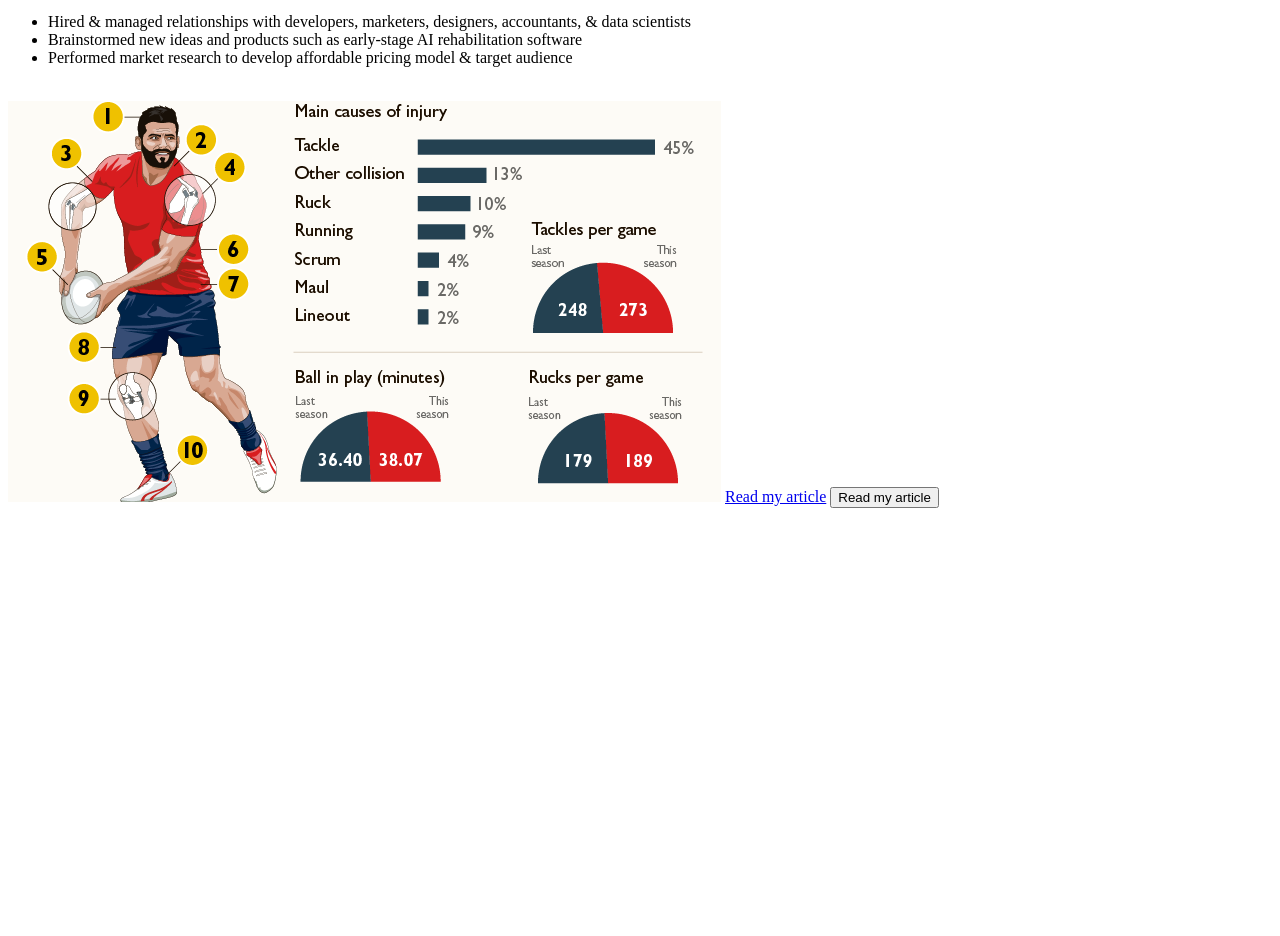
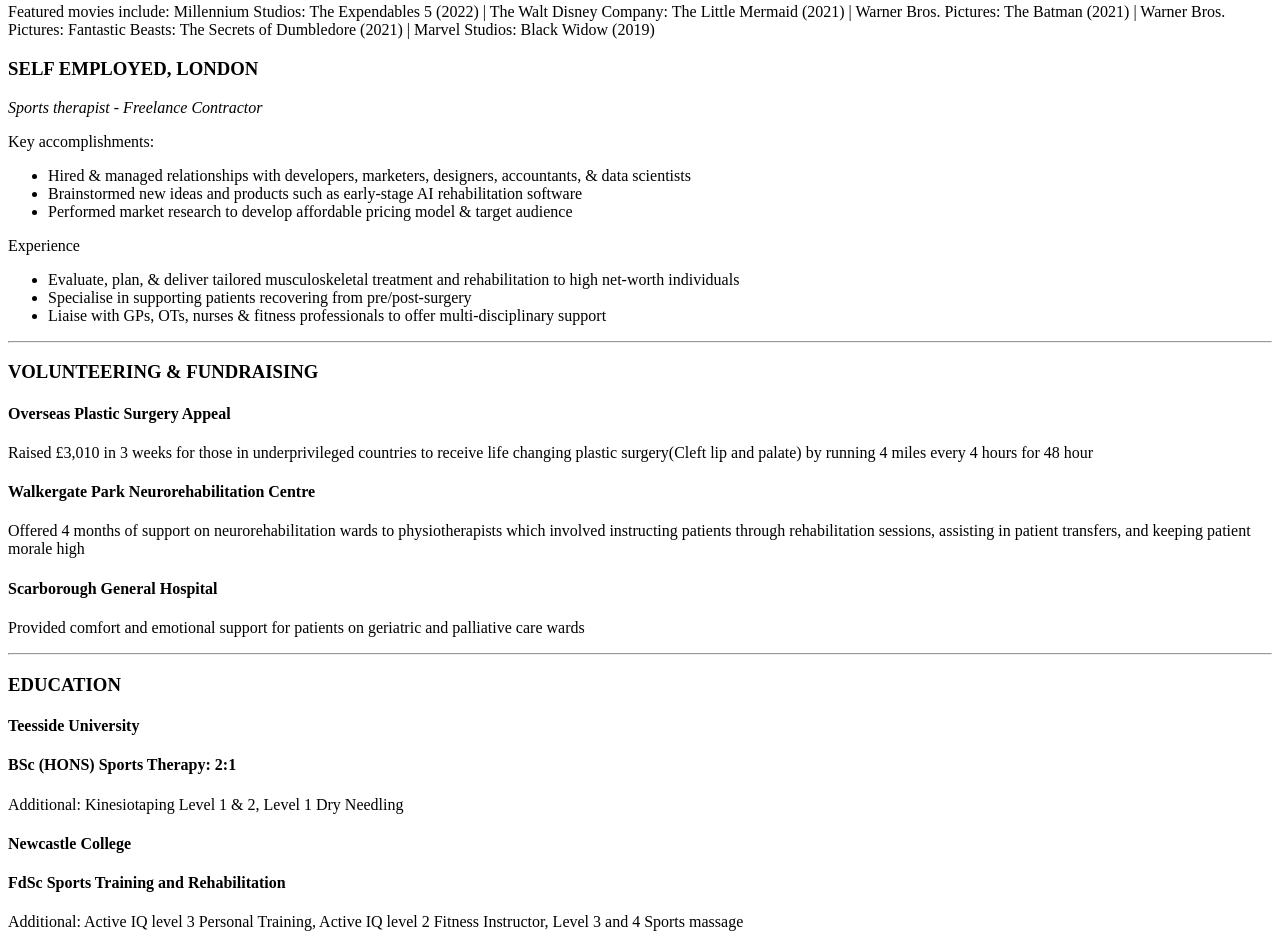
Before and after one commit to ah28011992/bathspabootcamp, a plain HTML site: page index.html in a window 1280 px wide. Shown: the part 1004-1940 px from the top of the page. Before the commit the page ends 1520 px from the top, so only its background shows below. Drawn offline with Linux system fonts and the light colour scheme.

Commit message:
content upload

```diff
--- a/index.html
+++ b/index.html
@@ -40,7 +40,7 @@
         <div>
         <h1 class="headings">Aaron Hedgecock</h1>
 
-                <h4 class="headings"> London, United Kingdom <br>
+            <h4 class="headings"> London, United Kingdom <br>
                 +44 7867 330 686 | hedgecockaaron@gmail.com
                 </h4>
                     <p id="first-paragraph">
@@ -55,8 +55,8 @@
                         <ul>
                             <li>
                                 Founded and developed a digital physical
-                                therapy platform focused on forward thinking pain management, rehabilitation,
-                                and recovery</li>
+                                therapy platform focused on forward thinking pain management,
+                                rehabilitation,and recovery</li>
                             <br>
                             <li>
                                 Worked on 6 multi-million-pound blockbuster productions & provided physical therapy to A-list celebrities
@@ -69,11 +69,11 @@
                         </ul>
                 </div>
             <hr>
+            <!--This section is for employment history-->
                 <h3>Employment History</h3>
-                    <p><i>Founder of UFLEXX Health</i></p>
-                        <p>Founder of UFLEXX Health
-                        Created, designed, and built a digital health platform providing patients with a streamlined experience from diagnosis
-                        to rehabilitation
+                    <h4><strong>UFLEXX LTD, LONDON</strong></h4>
+                        <p><i>Founder of UFLEXX Health</i></p>
+                            <p>Founder of UFLEXX Health Created, designed, and built a digital health platform providing patients with a streamlined experience from diagnosis to rehabilitation
                         and aftercare. Led product ownership and optimised user journey and website interface. Proactively identify leads and
                         manage sales
                         pipeline by building relationships with key industry stakeholders.</p>
@@ -106,27 +106,61 @@
                                                 Performed market research to develop affordable pricing model & target audience
                                             </li>
                                         </ul>
-                                            <h3>FILM PRODUCTIONS, LONDON</h3>
-                                                <p><i>Musculoskeletal therapist and Trainer to cast, crew and production</i></p>
-                                                    <p>Support cast, crew and productions with physical therapy and personal training. Main responsibilities include assessing
+                                        <h3>FILM PRODUCTIONS, LONDON</h3>
+                                            <p><i>Musculoskeletal therapist and Trainer to cast, crew and production</i></p>
+                                                <p>Support cast, crew and productions with physical therapy and personal training. Main responsibilities include assessing
                                                     medical conditions to reduce the risk of injury, maintaining medical records, and tailoring fitness plans.</p>
                                                     <br>
                                                         <p>Featured movies include: Millennium Studios: The Expendables 5 (2022) | The Walt Disney Company: The Little Mermaid
                                                         (2021) | Warner Bros. Pictures: The Batman (2021) | Warner Bros. Pictures: Fantastic Beasts: The Secrets of Dumbledore (2021) |
                                                         Marvel Studios: Black Widow (2019)</p>
+                                                        <h3>SELF EMPLOYED, LONDON</h3>
+                                                            <p><i>Sports therapist - Freelance Contractor</i></p>
+                                                                <p>Key accomplishments:</p>
+                                                                    <ul>
+                                                                        <li>Hired & managed relationships with developers, marketers, designers, accountants, & data scientists</li>
+                                                                        <li>Brainstormed new ideas and products such as early-stage AI rehabilitation software</li>
+                                                                        <li>Performed market research to develop affordable pricing model & target audience</li>
+                                                                     </ul>
+                                                                         <p>Experience</p>
+                                                                             <ul>
+                                                                                <li>Evaluate, plan, & deliver tailored musculoskeletal treatment and rehabilitation to high net-worth individuals</li>
+                                                                                <li>Specialise in supporting patients recovering from pre/post-surgery</li>
+                                                                                <li>Liaise with GPs, OTs, nurses & fitness professionals to offer multi-disciplinary support</li>
+                                                                        </ul>
+                                                                        <hr>
+                                                                            <div>
+                                                                            <h3>VOLUNTEERING & FUNDRAISING</h3>
+                                                                                    <h4><strong>Overseas Plastic Surgery Appeal</strong></h4>
+                                                                                        <p> Raised £3,010 in 3 weeks for those in underprivileged countries to receive life changing plastic surgery(Cleft lip and palate) by running 4 miles every 4 hours for 48 hour </p>
+                                                                                            <h4><strong> Walkergate Park Neurorehabilitation Centre</strong></h4>
+                                                                                                <p>Offered 4 months of support on neurorehabilitation wards to physiotherapists which involved instructing
+                                                                                                patients through rehabilitation sessions, assisting in patient transfers, and keeping patient morale high</p>
+                                                                                                    <h4><strong> Scarborough General Hospital</strong></h4>
+                                                                                                        <p>Provided comfort and emotional support for patients on geriatric and palliative care wards</p>
+                                                                            </div>
+                                                                            <hr>
+                                                                            <div>
+                                                                            <h3>EDUCATION</h3>
+                                                                               <h4><strong>Teesside University</strong></h4>
+                                                                                   <h4><strong>BSc (HONS) Sports Therapy: 2:1</strong></h4>
+                                                                                       <p>Additional: Kinesiotaping Level 1 & 2, Level 1 Dry Needling</p>
+                                                                                           <h4><strong>Newcastle College</strong></h4>
+                                                                                               <h4><strong></strong>FdSc Sports Training and Rehabilitation</strong></h4>
+                                                                                                 <p>Additional: Active IQ level 3 Personal Training, Active IQ level 2 Fitness Instructor, Level 3 and 4 Sports massage</p>
+                                                                            </div>
 
 
 
 
 
 
-                                                    <ul>
-                                                        <li>Hired & managed relationships with developers, marketers, designers, accountants, & data scientists</li>
-                                                        <li>Brainstormed new ideas and products such as early-stage AI rehabilitation software</li>
-                                                        <li>Performed market research to develop affordable pricing model & target audience</li>
 
 
-                                                    </ul>
+
+
+
+
 
 
 
@@ -137,8 +171,13 @@
 
                 <div>
                     <br>
-                        <img src="images/aaron hedgecock the times.png"         alt="aaronhedgecockthetime"> <a href="https://www.thetimes.co.uk/article incredible-toll-modern-rugby-takes-on-the-body-j63lwd20">Read my article</a>
-                            <button href="https://www.thetimes.co.uk/article incredible-toll-modern-rugby-takes-on-the-body-j63lwd20" target="_blank">Read my article</button>
+                        <img src="images/aaron hedgecock the times.png" alt="aaronhedgecockthetime"> <a href="https://www.thetimes.co.uk/article/incredible-toll-modern-rugby-takes-on-the-body-j63lwd20k">Read my article</a>
+                            <button href="https://www.thetimes.co.uk/article/incredible-toll-modern-rugby-takes-on-the-body-j63lwd20k" target="_blank">Read my article</button>
+                </div>
+                <div>
+                    <a href="https://www.linkedin.com/in/aaron-h-97756011a/">Linkedin</a></p>
+                    <a href="https://github.com/ah28011992/bathspabootcamp">GitHub</p>
+                    <p></p>
                 </div>
 
     </body>
--- a/styles.css
+++ b/styles.css
@@ -3,5 +3,4 @@
 }
 
 #first-paragraph {
-  text-align: center;
 }
```
